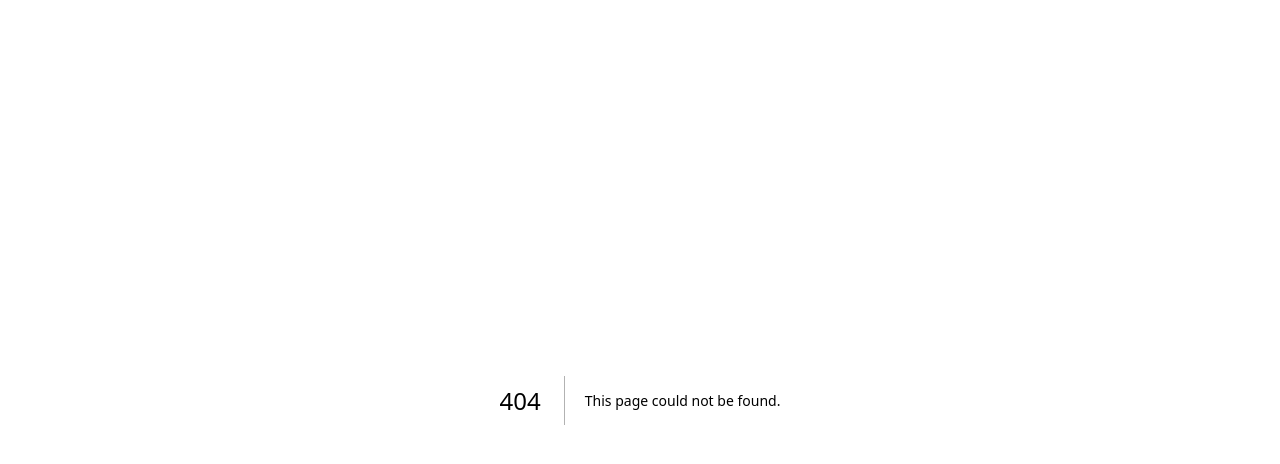
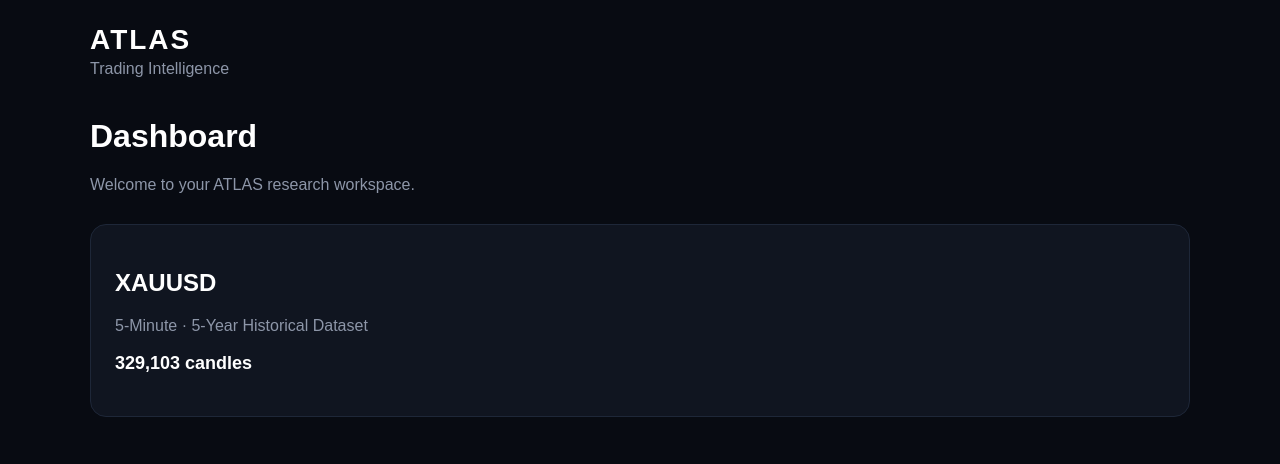
Before and after one commit to investormachuki-bit/atlas-trading, a Next.js app: page /dashboard in a window 1280 px wide. Before the commit this address had no page. Shown: the top 464 px of the page. Built offline with nearby package versions, Linux system fonts and the light colour scheme.

Commit message:
Create app/dashboard/page.js

```diff
--- /dev/null
+++ b/app/dashboard/page.js
@@ -0,0 +1,68 @@
+export default function Dashboard() {
+  return (
+    <main style={{
+      minHeight: "100vh",
+      background: "#080b12",
+      color: "#ffffff",
+      padding: "24px",
+      fontFamily: "Arial, sans-serif"
+    }}>
+      <div style={{
+        maxWidth: "1100px",
+        margin: "0 auto"
+      }}>
+
+        <div style={{
+          marginBottom: "40px"
+        }}>
+          <div style={{
+            fontSize: "28px",
+            fontWeight: "700",
+            letterSpacing: "2px"
+          }}>
+            ATLAS
+          </div>
+
+          <div style={{
+            color: "#8d96a8",
+            marginTop: "4px"
+          }}>
+            Trading Intelligence
+          </div>
+        </div>
+
+        <h1>Dashboard</h1>
+
+        <p style={{
+          color: "#8d96a8"
+        }}>
+          Welcome to your ATLAS research workspace.
+        </p>
+
+        <div style={{
+          marginTop: "30px",
+          background: "#101520",
+          border: "1px solid #1e2738",
+          borderRadius: "16px",
+          padding: "24px"
+        }}>
+          <h2>XAUUSD</h2>
+
+          <p style={{
+            color: "#8d96a8"
+          }}>
+            5-Minute · 5-Year Historical Dataset
+          </p>
+
+          <p style={{
+            fontSize: "18px",
+            fontWeight: "600"
+          }}>
+            329,103 candles
+          </p>
+        </div>
+
+      </div>
+    </main>
+  );
+}
```
